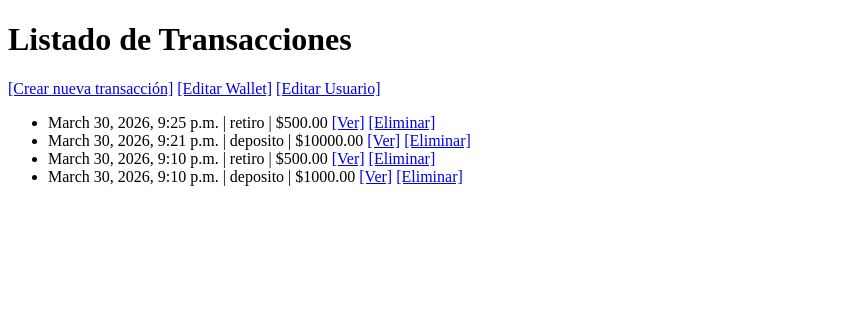
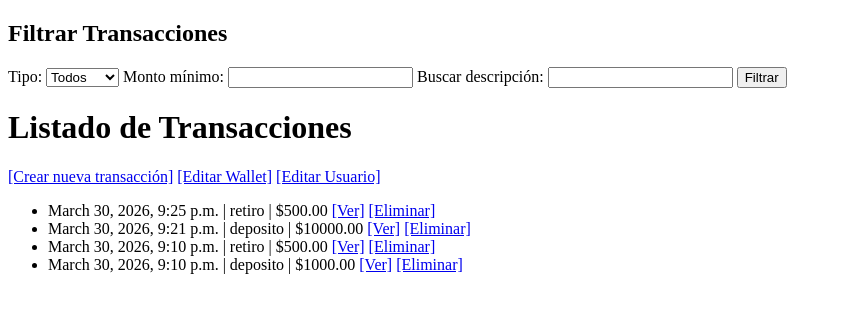
Before and after one commit to marechek/e_wallet, a Django app: page /transactions/ in a window 1280 px wide. Shown: the top 313 px of the page, without its empty margins (0-842 px from the left). Run offline with Django 5.2, Linux system fonts and the light colour scheme; data comes from the database, SQL or seed files in the repository.

Commit message:
feat(filter): implementación de filtros dinámicos en listado de transacciones usando ORM

```diff
--- a/wallet/templates/wallet/transaction_list.html
+++ b/wallet/templates/wallet/transaction_list.html
@@ -4,6 +4,28 @@
 <head>
     <title>Transacciones</title>
 </head>
+
+<h2>Filtrar Transacciones</h2>
+
+<form method="get">
+
+    <label>Tipo:</label>
+    <select name="type">
+        <option value="">Todos</option>
+        {% for t in transaction_types %}
+        <option value="{{ t.id }}">{{ t.name }}</option>
+        {% endfor %}
+    </select>
+
+    <label>Monto mínimo:</label>
+    <input type="number" name="min_amount">
+
+    <label>Buscar descripción:</label>
+    <input type="text" name="search">
+
+    <button type="submit">Filtrar</button>
+
+</form>
 
 <body>
     <h1>Listado de Transacciones</h1>
--- a/wallet/views.py
+++ b/wallet/views.py
@@ -17,6 +17,9 @@ def transaction_create(request):
 
     return render(request, 'wallet/transaction_form.html', {'form': form})
 
+from django.db.models import Q
+from .models import Transaction, Wallet, TransactionType
+
 def transaction_list(request):
     transactions = Transaction.objects.select_related(
         'wallet',
@@ -24,13 +27,31 @@ def transaction_list(request):
         'transaction_type'
     ).all().order_by('-timestamp')
 
+    # Filtros
+    transaction_type_id = request.GET.get('type')
+    min_amount = request.GET.get('min_amount')
+    search = request.GET.get('search')
+
+    if transaction_type_id:
+        transactions = transactions.filter(transaction_type_id=transaction_type_id)
+
+    if min_amount:
+        transactions = transactions.filter(amount__gte=min_amount)
+
+    if search:
+        transactions = transactions.filter(
+            Q(description__icontains=search)
+        )
+
     wallet = Wallet.objects.first()
     user = wallet.user if wallet else None
+    transaction_types = TransactionType.objects.all()
 
     return render(request, 'wallet/transaction_list.html', {
         'transactions': transactions,
         'wallet': wallet,
-        'user': user
+        'user': user,
+        'transaction_types': transaction_types
     })
 
 def transaction_detail(request, pk):
```
